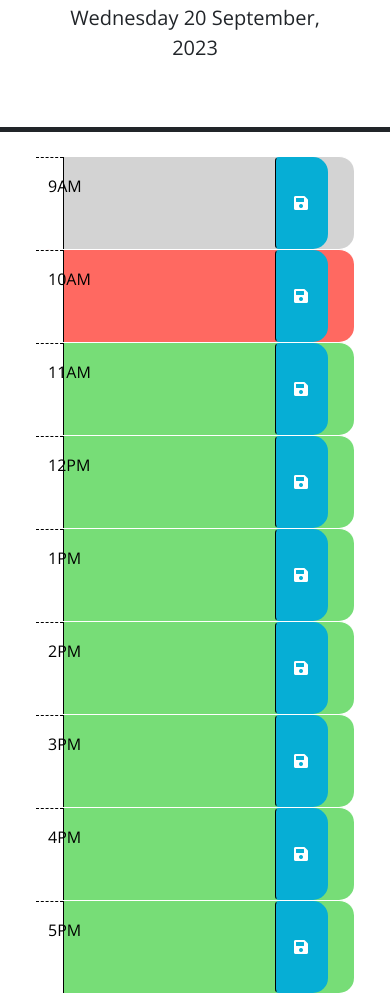
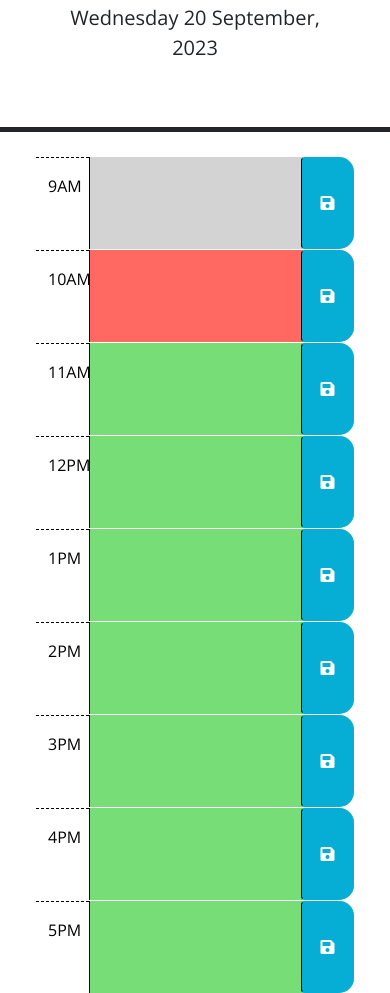
Before and after one commit to ajaycshan/calendar-schedule-application, a plain HTML site: page index.html in a window 390 px wide. Shown: the part 218-1211 px from the top of the page. Drawn offline with nearby package versions, Linux system fonts and the light colour scheme.

Commit message:
Reverting col changes

```diff
--- a/index.html
+++ b/index.html
@@ -47,7 +47,7 @@
 
       <!-- Example of a past time block. The "past" class adds a gray background color. -->
       <div id="hour-9" class="row time-block past">
-        <div class="col-1 hour text-center py-3">9AM</div>
+        <div class="col-2 col-md-1 hour text-center py-3">9AM</div>
         <textarea class="col-8 col-md-10 description" rows="3"> </textarea>
         <button class="btn saveBtn col-2 col-md-1" aria-label="save">
           <i class="fas fa-save" aria-hidden="true"></i>
@@ -56,7 +56,7 @@
 
       <!-- Example of a a present time block. The "present" class adds a red background color. -->
       <div id="hour-10" class="row time-block present">
-        <div class="col-1 hour text-center py-3">10AM</div>
+        <div class="col-2 col-md-1 hour text-center py-3">10AM</div>
         <textarea class="col-8 col-md-10 description" rows="3"> </textarea>
         <button class="btn saveBtn col-2 col-md-1" aria-label="save">
           <i class="fas fa-save" aria-hidden="true"></i>
@@ -65,7 +65,7 @@
 
       <!-- Example of a future time block. The "future" class adds a green background color. -->
       <div id="hour-11" class="row time-block future">
-        <div class="col-1 hour text-center py-3">11AM</div>
+        <div class="col-2 col-md-1 hour text-center py-3">11AM</div>
         <textarea class="col-8 col-md-10 description" rows="3"> </textarea>
         <button class="btn saveBtn col-2 col-md-1" aria-label="save">
           <i class="fas fa-save" aria-hidden="true"></i>
@@ -73,7 +73,7 @@
       </div>
 
       <div id="hour-12" class="row time-block future">
-        <div class="col-1 hour text-center py-3">12PM</div>
+        <div class="col-2 col-md-1 hour text-center py-3">12PM</div>
         <textarea class="col-8 col-md-10 description" rows="3"> </textarea>
         <button class="btn saveBtn col-2 col-md-1" aria-label="save">
           <i class="fas fa-save" aria-hidden="true"></i>
@@ -81,7 +81,7 @@
       </div>
 
       <div id="hour-13" class="row time-block future">
-        <div class="col-1 hour text-center py-3">1PM</div>
+        <div class="col-2 col-md-1 hour text-center py-3">1PM</div>
         <textarea class="col-8 col-md-10 description" rows="3"> </textarea>
         <button class="btn saveBtn col-2 col-md-1" aria-label="save">
           <i class="fas fa-save" aria-hidden="true"></i>
@@ -89,7 +89,7 @@
       </div>
 
       <div id="hour-14" class="row time-block future">
-        <div class="col-1 hour text-center py-3">2PM</div>
+        <div class="col-2 col-md-1 hour text-center py-3">2PM</div>
         <textarea class="col-8 col-md-10 description" rows="3"> </textarea>
         <button class="btn saveBtn col-2 col-md-1" aria-label="save">
           <i class="fas fa-save" aria-hidden="true"></i>
@@ -97,7 +97,7 @@
       </div>
 
       <div id="hour-15" class="row time-block future">
-        <div class="col-1 hour text-center py-3">3PM</div>
+        <div class="col-2 col-md-1 hour text-center py-3">3PM</div>
         <textarea class="col-8 col-md-10 description" rows="3"> </textarea>
         <button class="btn saveBtn col-2 col-md-1" aria-label="save">
           <i class="fas fa-save" aria-hidden="true"></i>
@@ -105,7 +105,7 @@
       </div>
 
       <div id="hour-16" class="row time-block future">
-        <div class="col-1 hour text-center py-3">4PM</div>
+        <div class="col-2 col-md-1 hour text-center py-3">4PM</div>
         <textarea class="col-8 col-md-10 description" rows="3"> </textarea>
         <button class="btn saveBtn col-2 col-md-1" aria-label="save">
           <i class="fas fa-save" aria-hidden="true"></i>
@@ -113,7 +113,7 @@
       </div>
 
       <div id="hour-17" class="row time-block future">
-        <div class="col-1 hour text-center py-3">5PM</div>
+        <div class="col-2 col-md-1 hour text-center py-3">5PM</div>
         <textarea class="col-8 col-md-10 description" rows="3"> </textarea>
         <button class="btn saveBtn col-2 col-md-1" aria-label="save">
           <i class="fas fa-save" aria-hidden="true"></i>
```
